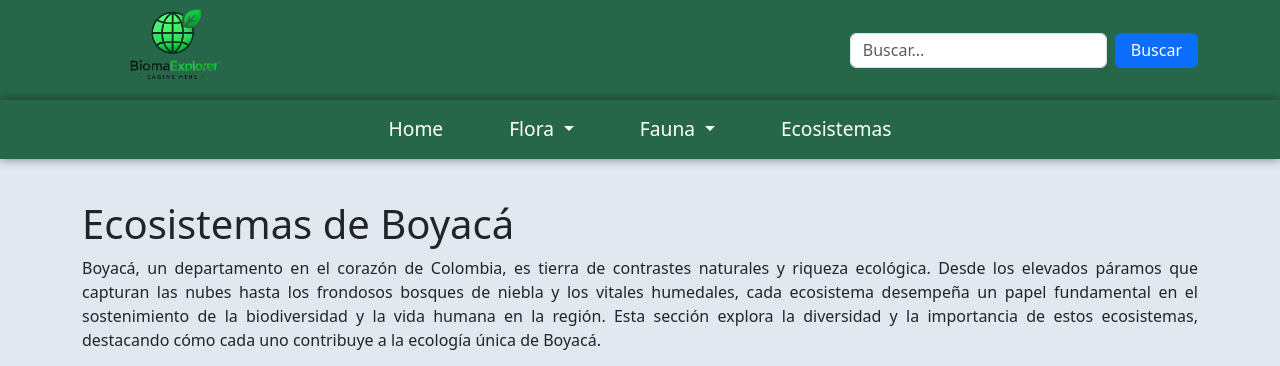
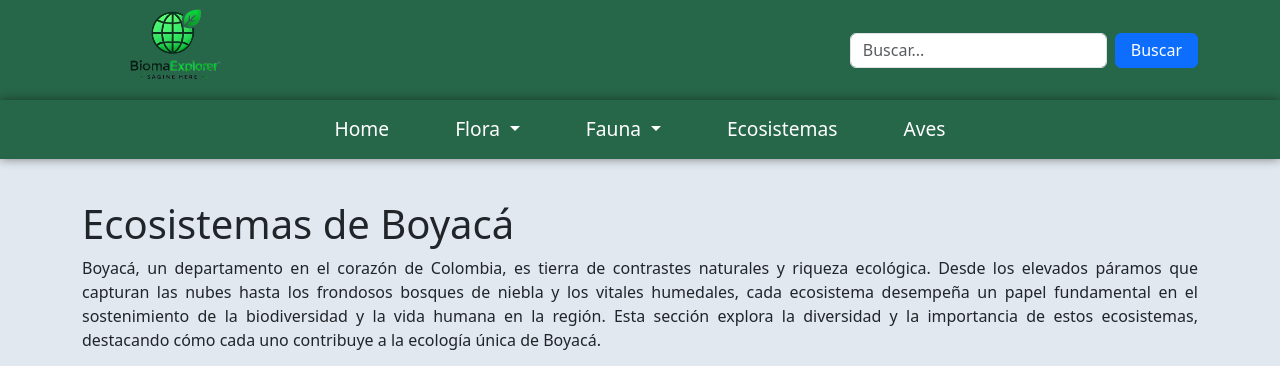
Before and after one commit to Kamakura17/Entrega_Cocreaci-n1, a plain HTML site: page Entrega_Fase-II/biomaexplorer/pages/Ecosistemas.html in a window 1280 px wide. Shown: the top 366 px of the page. Drawn offline with nearby package versions, Linux system fonts and the light colour scheme; files whose address does not match are found by name.

Commit message:
Update Ecosistemas.html

```diff
--- a/Entrega_Fase-II/biomaexplorer/pages/Ecosistemas.html
+++ b/Entrega_Fase-II/biomaexplorer/pages/Ecosistemas.html
@@ -65,6 +65,9 @@
                     </li>
                     <li class="nav-item">
                         <a class="nav-link header-text" href="../pages/Ecosistemas.html">Ecosistemas</a>
+                    </li>
+                    <li class="nav-item">
+                        <a class="nav-link header-text" href="pages/Aves.html">Aves</a>
                     </li>
                 </ul>
             </div>
```
